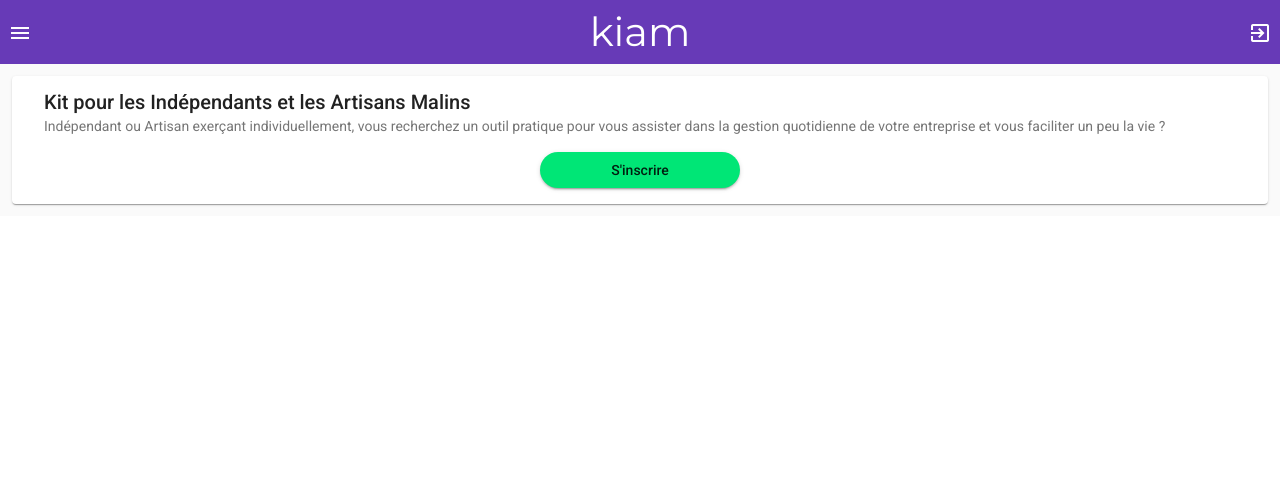
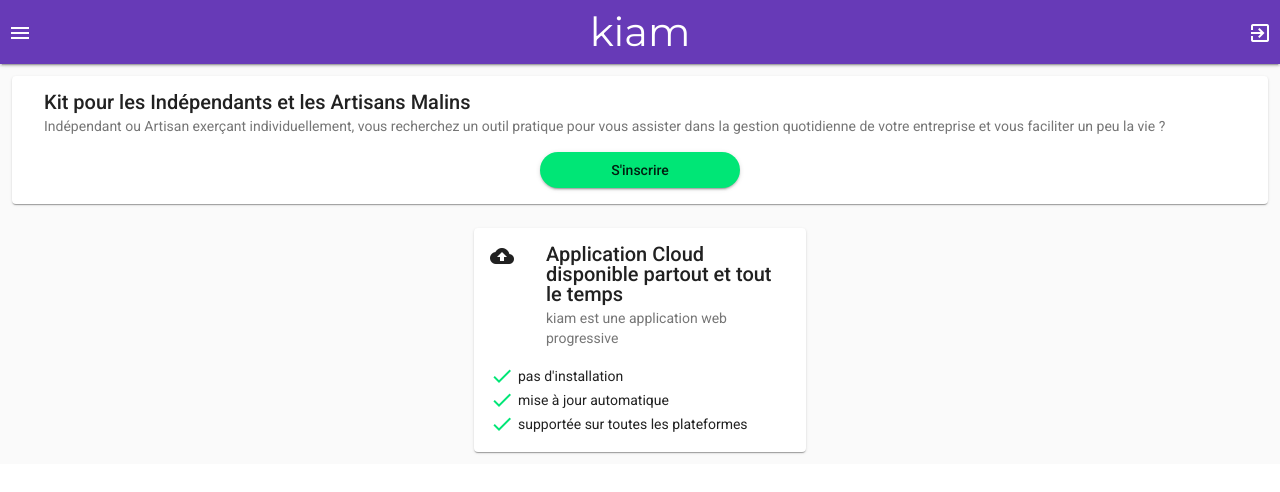
Before and after one commit to trendev/kiam-welcome, an Angular app: page /home in a window 1280 px wide. Shown: the top 492 px of the page. Built offline with nearby package versions, Linux system fonts and the light colour scheme.

Commit message:
add cloud feature item

```diff
--- a/src/app/app.component.scss
+++ b/src/app/app.component.scss
@@ -8,7 +8,7 @@
     position: fixed;
     top: 0;
     left: 0;
-    // z-index: 2;
+    z-index: 2;
     width: 100%  !important;
 }
 
@@ -24,7 +24,6 @@
     bottom:0px;
     left: 0px;
     width: 100% !important;
-    // height: 100% !important;
 }
 
 .sidenav {
--- a/src/app/home/home.component.html
+++ b/src/app/home/home.component.html
@@ -17,4 +17,27 @@
             </div>
         </mat-card-content>
     </mat-card>
+    <div class="features">
+        <mat-card class="feature_card">
+            <mat-card-header>
+                <i mat-card-avatar class="material-icons">backup</i>
+                <mat-card-title>Application Cloud disponible partout et tout le temps</mat-card-title>
+                <mat-card-subtitle>kiam est une application web progressive</mat-card-subtitle>
+            </mat-card-header>
+            <mat-card-content>
+                <div class="item">
+                    <mat-icon color="accent">done</mat-icon>
+                    <span>pas d'installation</span>
+                </div>
+                <div class="item">
+                    <mat-icon color="accent">done</mat-icon>
+                    <span>mise à jour automatique</span>
+                </div>
+                <div class="item">
+                    <mat-icon color="accent">done</mat-icon>
+                    <span>supportée sur toutes les plateformes</span>
+                </div>
+            </mat-card-content>
+        </mat-card>
+    </div>
 </section>
--- a/src/app/home/home.component.scss
+++ b/src/app/home/home.component.scss
@@ -1,7 +1,7 @@
 section {
     display: flex;
     flex-flow: column;
-    height: 100%;
+    height: 100% !important;
 }
 
 // mat-divider {
@@ -29,3 +29,24 @@
     display: flex;
     justify-content: center;
 }
+
+.features {
+    display: flex;
+    justify-content: space-around;
+    flex-wrap: wrap;
+    align-content: center;
+}
+
+.feature_card {
+    width: 300px;
+}
+
+.item{
+    display: flex;
+    align-content: center;
+    align-items: center;
+}
+
+.item > span {
+    padding-left: 4px;
+}
```
